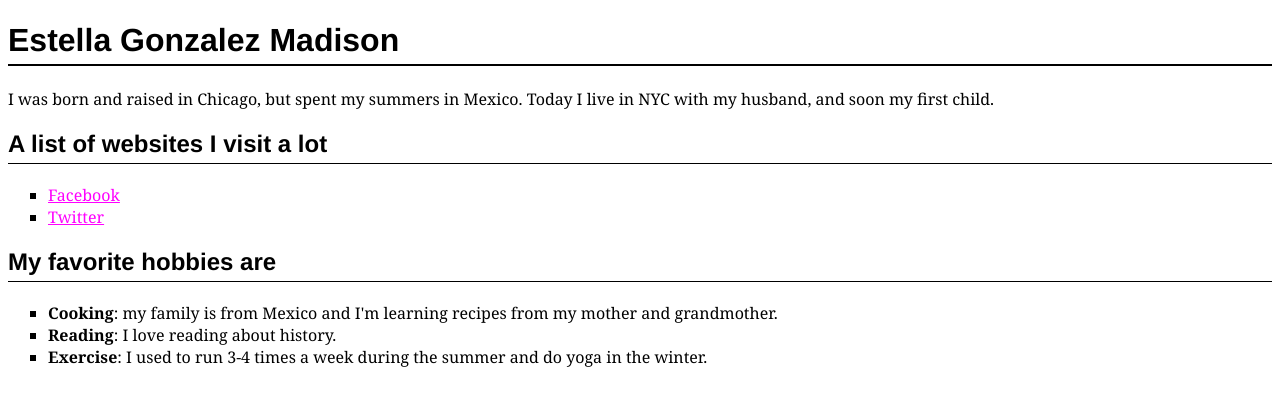
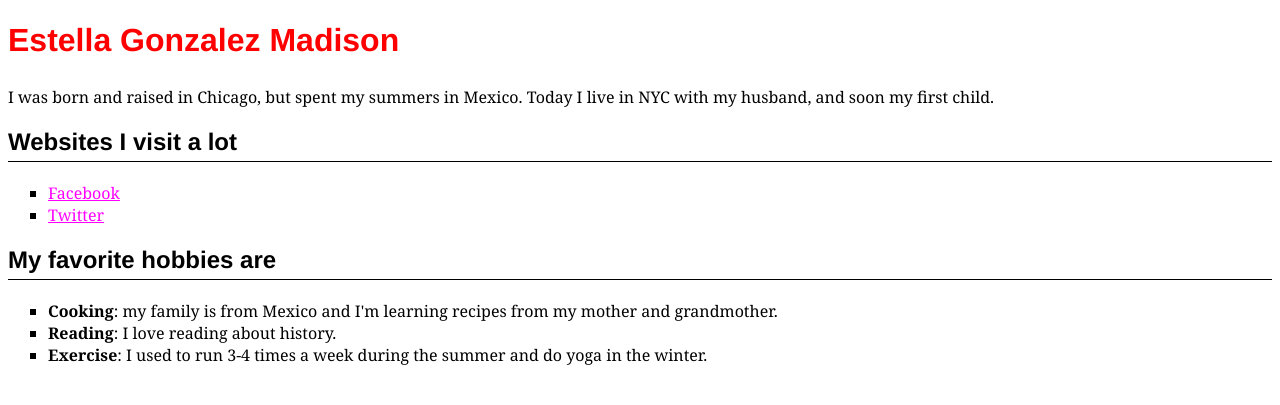
Before and after one commit to chicagoing/learn-html-css, a plain HTML site: page finished-example.html in a window 1280 px wide. Shown: the part 327-732 px from the top of the page. Drawn offline with Linux system fonts and the light colour scheme.

Commit message:
Wrapped up examples

```diff
--- a/css/finished-example.css
+++ b/css/finished-example.css
@@ -4,10 +4,9 @@ h2 {
   padding-bottom: 5px;
 }
 h1 {
-  border-bottom: 2px solid black;
+  color: red;
 }
 h2 {
-  color: black;
   border-bottom: 1px solid black;
 }
 p, ul, li {
--- a/finished-example.html
+++ b/finished-example.html
@@ -12,7 +12,7 @@
     <main>
       <p>I was born and raised in Chicago, but spent my summers in Mexico. Today I live in NYC with my husband, and soon my first child.</p>
 
-      <h2>A list of websites I visit a lot</h2>
+      <h2>Websites I visit a lot</h2>
       <ul>
         <li><a href="http://www.facebook.com">Facebook</a></li>
         <li><a href="http://www.twitter.com">Twitter</a></li>
```
Also changed, not shown: index.html (+1 -1 lines).
